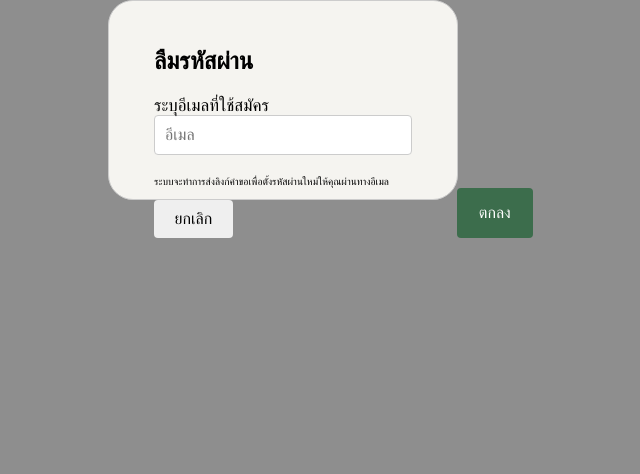
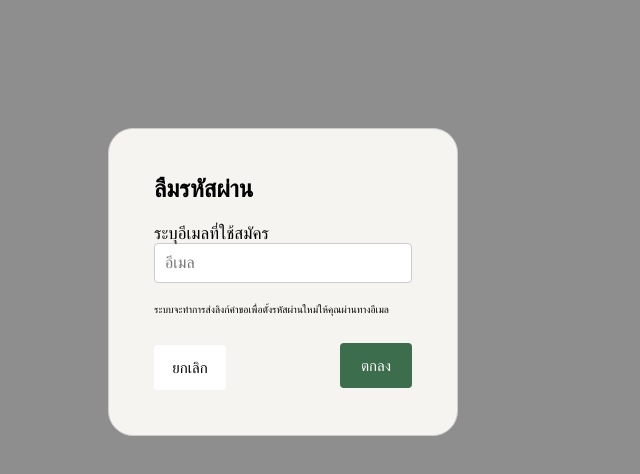
Before and after one commit to Maruki119/online-book-store, a React (Create React App) app in the folder frontend/: page /forgetpassword in a window 1280 px wide. Shown: the top 474 px of the page, without its empty margins (357-997 px from the left). Built offline with nearby package versions, Linux system fonts and the light colour scheme.

Commit message:
fixed_forgetpasswordpage

```diff
--- a/frontend/src/components/forgetpassword.css
+++ b/frontend/src/components/forgetpassword.css
@@ -1,42 +1,29 @@
-.Bg-sign-in{
+
+.Bg-sign-in {
   background-color: #00000071;
   position: fixed;
   width: 100%;
   height: 100%;
-  padding: auto;
   top: 0;
   bottom: 0;
   left: 0;
   right: 0;
 }
-.cross-logo{
-  margin-left: 330px;
-}
+
 .forget-container {
-    margin-top: 10px;
-    margin-bottom: 50px;
   margin: 10% auto;
   max-width: 350px;
-    margin: 0 auto;
-    width: 100% ;
-    height: 200px;
-    padding: 45px ;
+  width: 100%;
+  padding: 45px;
   border: 1px solid #ccc;
   border-radius: 25px;
   background-color: #f5f4f0;
 }
 
-
 .forget-form {
   display: flex;
   flex-direction: column;
   align-items: center;
-    width: 75%;
-    max-width: 300px;
-    margin: 0 auto;
-    padding: 50px;
-    box-shadow: 0 0 10px rgba(0, 0, 0, 0.2);
-    background-color: #f8f7ec;
 }
 
 .forget-title {
@@ -44,79 +31,70 @@
   margin-bottom: 20px;
   text-align: left;
 }
-  .forget-forget {
-    color: #436850;
-    font-size: 13px;
-    margin-bottom: top;
-    text-align: right;
-  }
+
 .forget-subtitle {
   font-size: 17px;
   text-align: left;
 }
 
-  .forget-input {
-    width: 100%;
-    padding: 10px;
-    align-items: center;
-    justify-content: center;
-    margin-bottom: auto;
-    margin-right: 100px;
-    font-size: 1rem;
-    border: 1px solid #ccc;
-    border-radius: 4px;
-  }
+.forget-input,
 .forget-input2 {
   width: 100%;
   padding: 10px;
-    align-items: center;
-    justify-content: center;
-    margin-right: 100px;
+  margin-bottom: 20px;
   font-size: 1rem;
   border: 1px solid #ccc;
   border-radius: 4px;
 }
 
-  .forget-button {
-    width: 50%;
-    padding: 10px;
-    color: #fff;
+.button-container {
+  display: flex;
+  justify-content: space-between;
+  width: 100%;
+}
+
+.forget-button{
+  width: 72px; /* Adjusted width */
+  height: 45px;
+  padding: 10px; /* Equal padding */
   border: none;
   border-radius: 4px;
-    font-size: 1rem;
+  font-size: 15px;
   cursor: pointer;
-    margin-bottom: 10px;
-    margin-right: 100px;
-    color:#000;
 }
+
+
 .forget-button2 {
-    width: 50%;
-    padding: 10px;
+  width: 72px; /* Adjusted width */
+  height: 45px;
+  padding: 10px; /* Equal padding */
+  border: none;
+  margin-top: 10px;
+  border-radius: 4px;
+  font-size: 15px;
+  cursor: pointer;
+}
+
+.forget-button {
+  color: #000;
+  background-color: #fff;
+}
+
+.forget-button2 {
   background-color: #3c6d4c;
   color: #fff;
-    border: none;
-    border-radius: 4px;
-    font-size: 1rem;
-    cursor: pointer;
-    margin-bottom: 10px;
-    margin-right: 100px;
 }
-  .forget-button:hover {
-    background-color: #ADBC9F;
-  }
+
+.forget-button:hover,
 .forget-button2:hover {
   background-color: #ADBC9F;
 }
+
 .forget-options {
-    display: flex;
-    flex-direction: column;
-    align-items: left;
   font-size: 10px;
+  width: auto;
+  height: 30px;
   margin-top: 20px;
-  }
-
-  .forget-options span {
-    margin-bottom: 10px;
 }
 
 .forget-link {
@@ -128,6 +106,7 @@
   text-decoration: underline;
   text-align: right;
 }
+
 .horizontal-line {
   display: flex;
   align-items: center;
@@ -140,23 +119,5 @@
   display: flex;
   justify-content: center;
   align-items: center;
-    height: 100vh; /* Adjust the height as needed */
+  height: 100vh;
 }
-
-  .forget-form {
-    display: flex;
-    flex-direction: column;
-    align-items: center;
-    width: 75%;
-    max-width: 300px;
-    margin: 0 auto;
-    padding: 50px;
-    box-shadow: 0 0 10px rgba(0, 0, 0, 0.2);
-    background-color: #f8f7ec;
-  }
-
-  .button-container {
-    display: grid;
-    grid-template-columns: repeat(2, auto); /* Adjust as needed */
-    gap: 145px; /* Adjust as needed */
-  }
```
Lines whose indentation alone changed are shown as unchanged.
